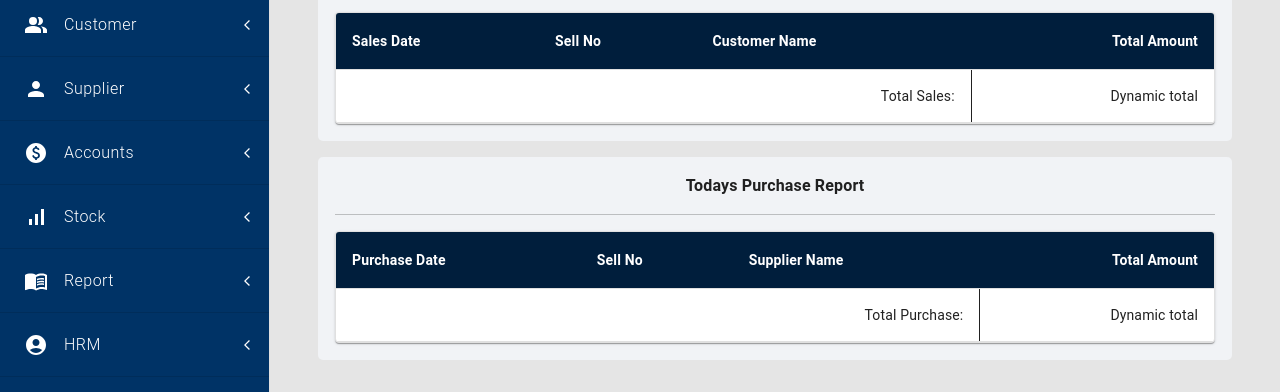
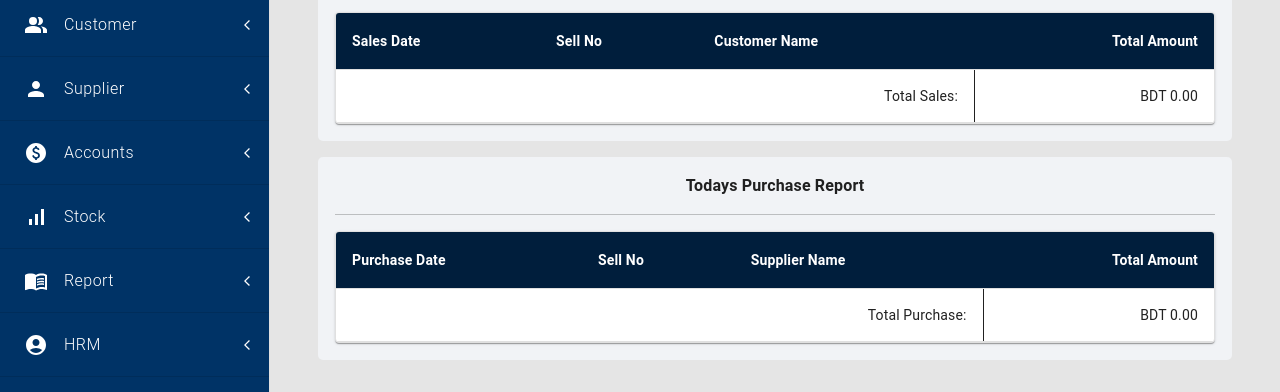
Before and after one commit to imRHB/smart-shop-client, a React (Create React App) app: page /dashboard/today-report in a window 1280 px wide. Shown: the part 271-663 px from the top of the page. Built offline with nearby package versions, Linux system fonts and the light colour scheme; no server answers.

Commit message:
fixed balance in todays-report page

```diff
--- a/src/pages/Dashboard/Report/TodaysReport/TodaysReport.js
+++ b/src/pages/Dashboard/Report/TodaysReport/TodaysReport.js
@@ -55,7 +55,7 @@ const TodaysReport = () => {
                 <TableCell colSpan={3} align="right" sx={{ borderRight: 1 }}>
                   Total Sales:
                 </TableCell>
-                <TableCell align="right">Dynamic total </TableCell>
+                <TableCell align="right">BDT 0.00</TableCell>
               </TableRow>
             </TableBody>
           </Table>
@@ -92,7 +92,7 @@ const TodaysReport = () => {
                 <TableCell colSpan={3} align="right" sx={{ borderRight: 1 }}>
                   Total Purchase:
                 </TableCell>
-                <TableCell align="right">Dynamic total </TableCell>
+                <TableCell align="right">BDT 0.00</TableCell>
               </TableRow>
             </TableBody>
           </Table>
```
